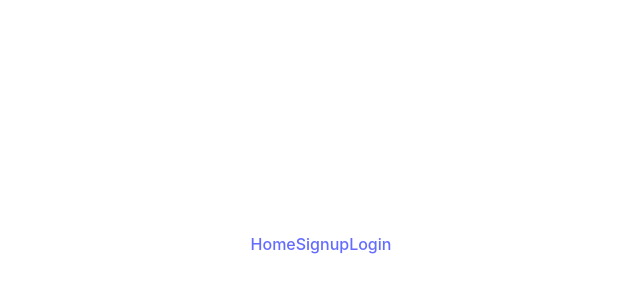
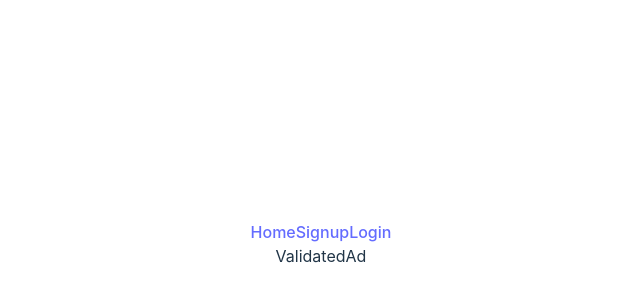
Before and after one commit to LeiaWebDev/collab-Ride-again, a React (Vite) app: page /validatedad in a window 1280 px wide. Before the commit this address had no page. Shown: the part 156-456 px from the top of the page, without its empty margins (319-959 px from the left). Built offline with nearby package versions, Linux system fonts and the light colour scheme.

Commit message:
new page ValidatedAd created with updated route

```diff
--- a/src/App.jsx
+++ b/src/App.jsx
@@ -8,8 +8,9 @@ import SignupPage from './pages/SignupPage'
 import NavBar from './components/NavBar'
 import { Routes, Route } from "react-router-dom"
 import CreateAd from './pages/CreateAd'
+import ValidatedAd from './pages/ValidatedAd'
 // import Favoriting from "./pages/Favoriting"
-// import IsLoggedIn from "./components/IsLoggedIn"
+import IsLoggedIn from "./components/IsLoggedIn"
 
 
 
@@ -38,6 +39,7 @@ function App() {
 				<Route path="/login" element={<LoginPage storeUser={storeUser} />} />
 				<Route path="/signup" element={<SignupPage />} />
         <Route path="/createad" element={<CreateAd />} />
+        <Route path="/validatedad" element={<ValidatedAd />} />
 
 				{/* Added a Route protection, see IsLoggedIn component for more info */}
 				{/* <Route
--- /dev/null
+++ b/src/components/isLoggedIn.jsx
@@ -0,0 +1,18 @@
+import React from "react"
+import { Navigate } from "react-router-dom"
+
+function IsLoggedIn({ user, children }) {
+	/**
+	 * IsLoggedIn receive:
+	 * - user (which can be null or a user)
+	 * - children which is the Favorites component.
+	 * If I don't have a user, I want to redirect the client to the homepage or login/signup pages
+	 * Else I will just display the children component (Favorites)
+	 */
+	if (!user) {
+		return <Navigate to={"/"} />
+	}
+	return children
+}
+
+export default IsLoggedIn
--- a/src/pages/CreateAd.jsx
+++ b/src/pages/CreateAd.jsx
@@ -2,6 +2,8 @@ import React, { useState, useNavigate, useEffect } from 'react'
 import NavBar from '../components/NavBar'
 import axios from "axios"
 import FileUploader from '../components/FileUploader'
+import ValidatedAd from './ValidatedAd'
+
 
 
 const API_URL = "https://ride-again.adaptable.app"
@@ -86,8 +88,10 @@ function CreateAd() {
         try {
             const response = await axios.post(`${API_URL}/ads`, adToCreate)
             console.log(response.data)
-            // navigate(`/createad`)
+            // navigate(`/validatead`)
             // Redirect or perform actions upon success
+
+
         } catch (error) {
             console.log(error)
         }
--- /dev/null
+++ b/src/pages/ValidatedAd.jsx
@@ -0,0 +1,9 @@
+import React from 'react'
+
+function ValidatedAd() {
+  return (
+    <div>ValidatedAd</div>
+  )
+}
+
+export default ValidatedAd
```
